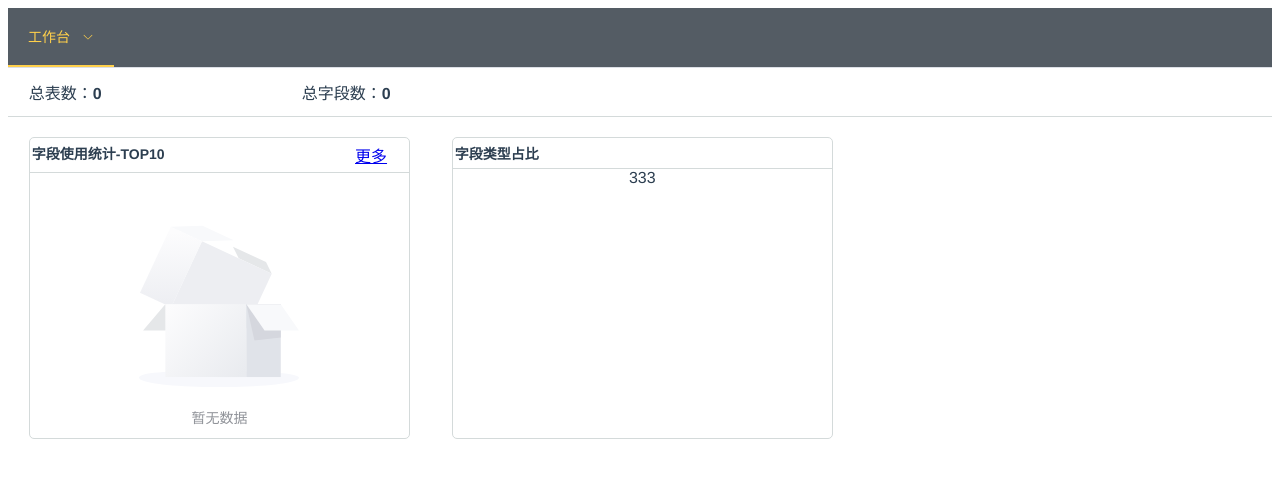
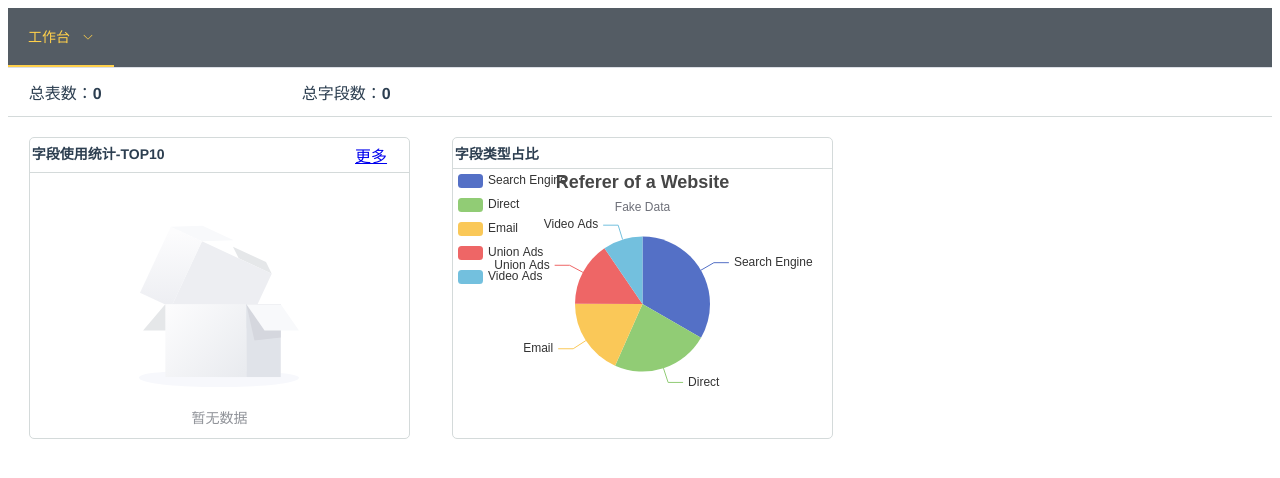
Before and after one commit to 18374839519/table_manage_views, a Vue app: page /#/ in a window 1280 px wide. Shown: the top 478 px of the page. Built offline with nearby package versions, Linux system fonts and the light colour scheme; no server answers.

Commit message:
添加统计页面

```diff
--- a/src/views/DataViews/ColumnTypeRate.vue
+++ b/src/views/DataViews/ColumnTypeRate.vue
@@ -1,7 +1,6 @@
 <template>
   <div>
-    333
-    <div id="main"></div>
+    <div id="main" style="height: 270px"></div>
   </div>
 </template>
 <script>
@@ -48,7 +47,6 @@ export default {
         ]
       }
       myChart.setOption(option)
-      myChart.resize()
     }
   },
   mounted () {
```
